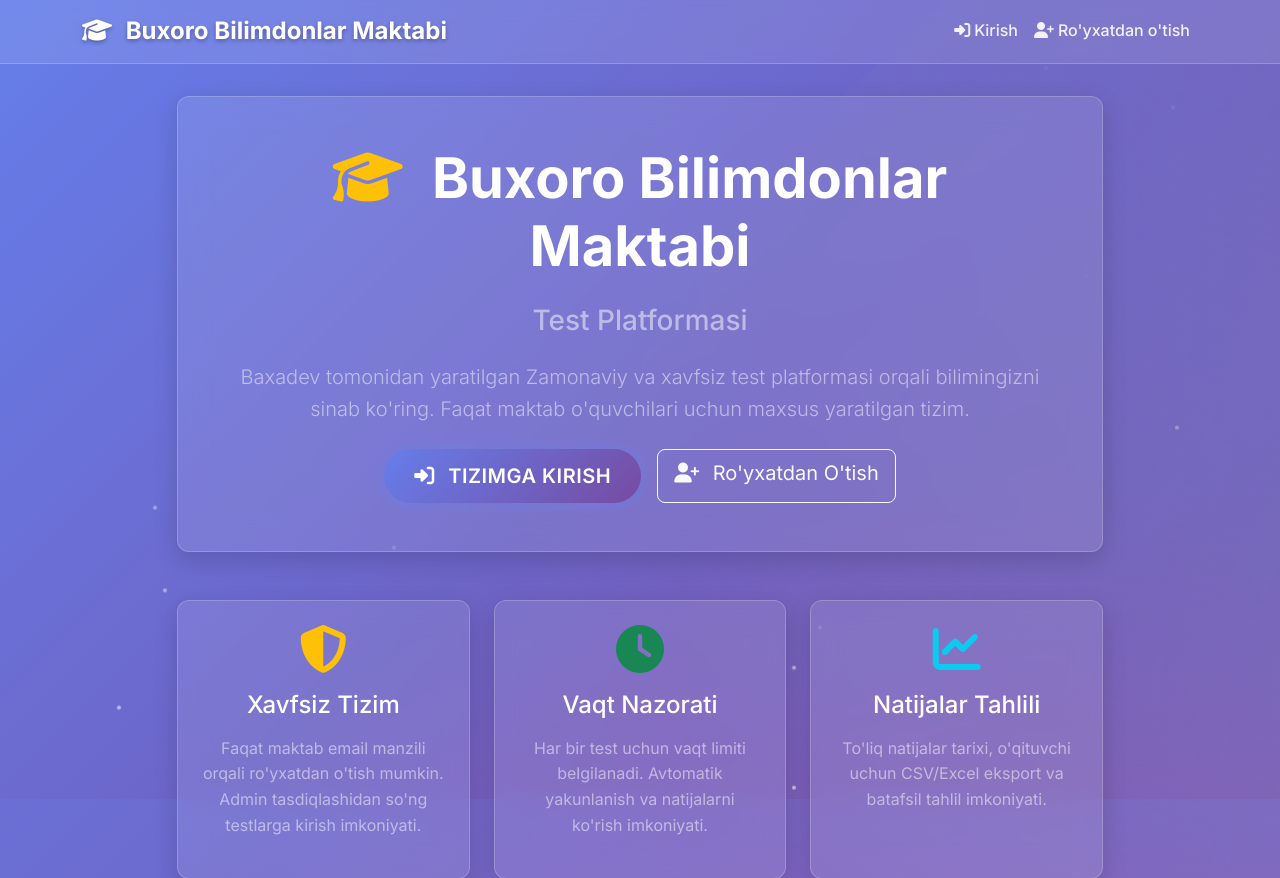
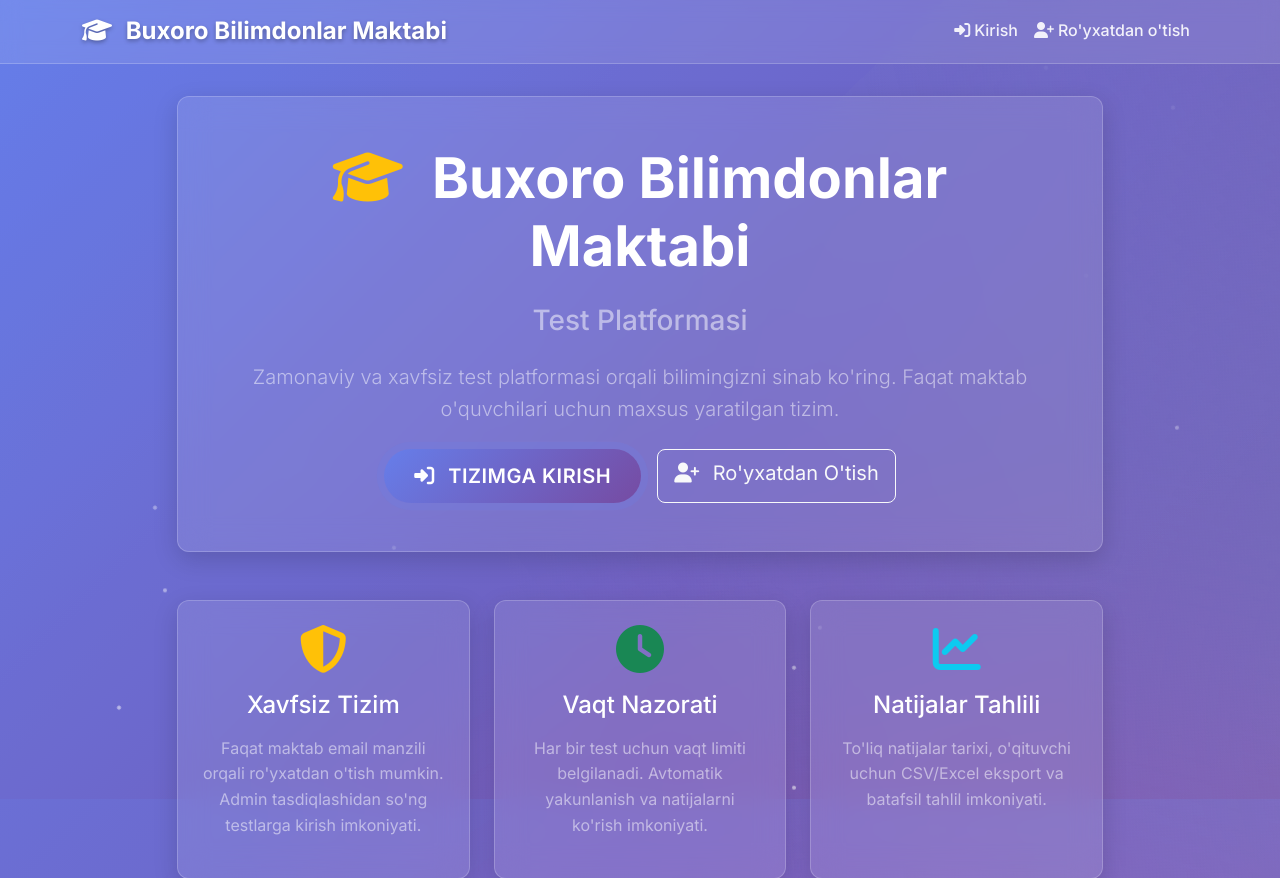
Before and after one commit to Bahriddin2005/buxoro-maktab, a Django app: page / in a window 1280 px wide. Shown: the part 1-879 px from the top of the page. Run offline with Django 5.2, Linux system fonts and the light colour scheme.

Commit message:
neweeees

```diff
--- a/templates/home.html
+++ b/templates/home.html
@@ -15,7 +15,7 @@
                 </h1>
                 <h2 class="h3 text-white-50 mb-4">Test Platformasi</h2>
                 <p class="lead text-white-50 mb-4">
-                     Baxadev tomonidan yaratilgan Zamonaviy va xavfsiz test platformasi orqali bilimingizni sinab ko'ring.
+                    Zamonaviy va xavfsiz test platformasi orqali bilimingizni sinab ko'ring.
                     Faqat maktab o'quvchilari uchun maxsus yaratilgan tizim.
                 </p>
 
```
